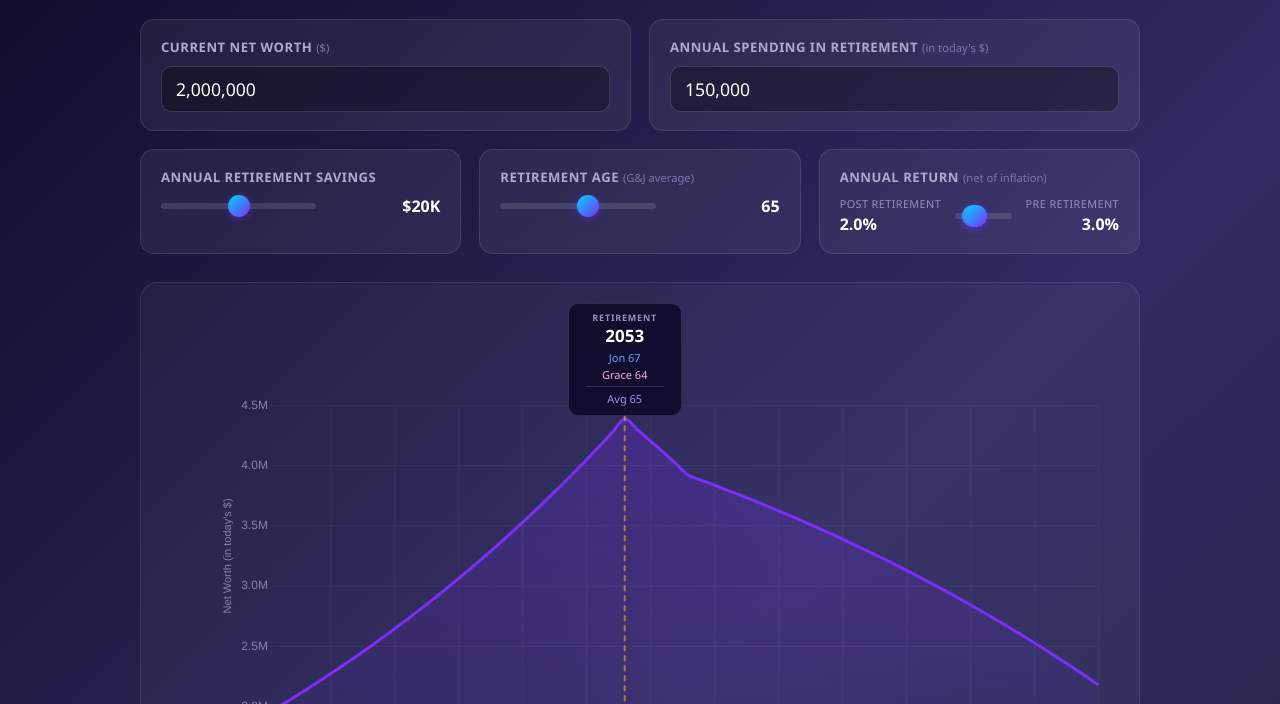
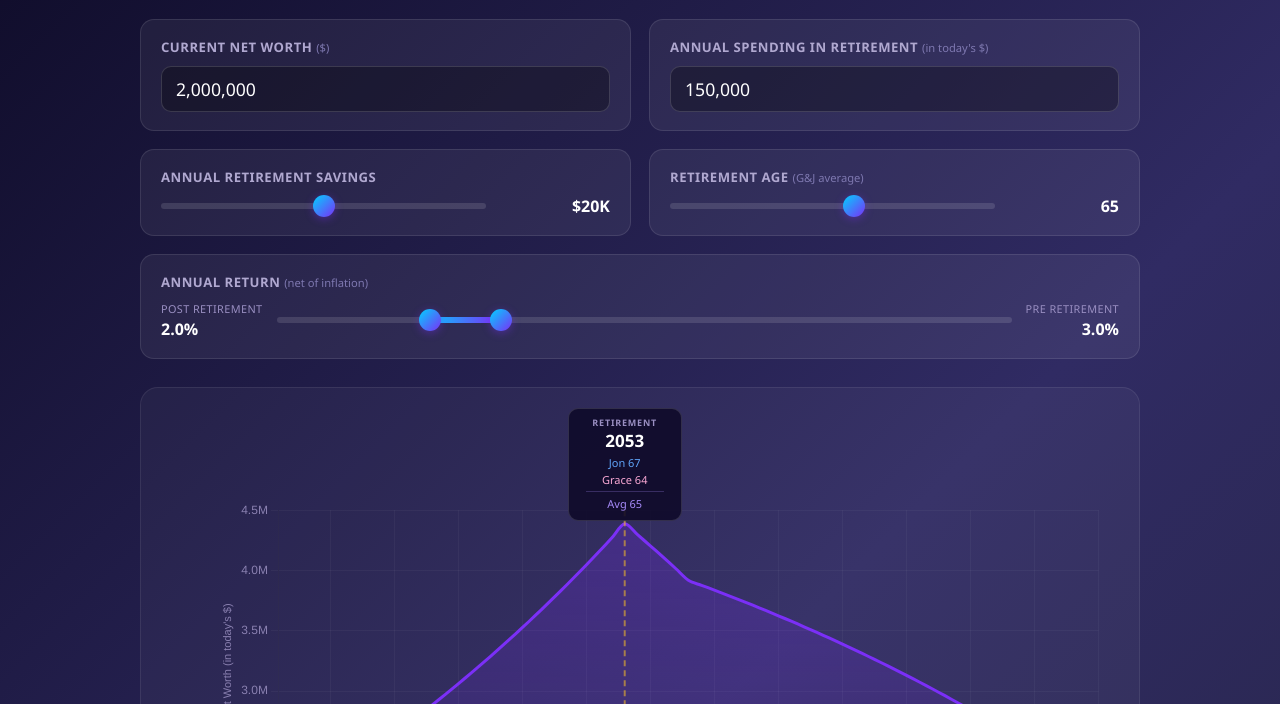
Before and after one commit to jon-hanover/retirement-website, a plain HTML site: page index.html in a window 1280 px wide. Shown: the part 96-800 px from the top of the page. Drawn offline with nearby package versions, Linux system fonts and the light colour scheme.

Commit message:
Move Annual Return dual slider to its own full-width row (Row 3)
Co-Authored-By: Claude Sonnet 4.6 <noreply@anthropic.com>

```diff
--- a/index.html
+++ b/index.html
@@ -312,8 +312,8 @@
         </div>
     </div>
 
-    <!-- Row 2: Sliders -->
-    <div class="controls" style="margin-bottom: 28px;">
+    <!-- Row 2: Savings & Retirement Age sliders -->
+    <div class="controls" style="grid-template-columns: repeat(2, 1fr); margin-bottom: 18px;">
         <div class="control-group">
             <label for="annualSavings">Annual Retirement Savings</label>
             <div class="slider-wrap">
@@ -328,6 +328,10 @@
                 <span class="slider-value" id="retireAgeVal">65</span>
             </div>
         </div>
+    </div>
+
+    <!-- Row 3: Annual Return dual slider (full width) -->
+    <div class="controls" style="grid-template-columns: 1fr; margin-bottom: 28px;">
         <div class="control-group">
             <label>Annual Return <span class="label-paren">(net of inflation)</span></label>
             <div class="dual-slider-wrap">
```
